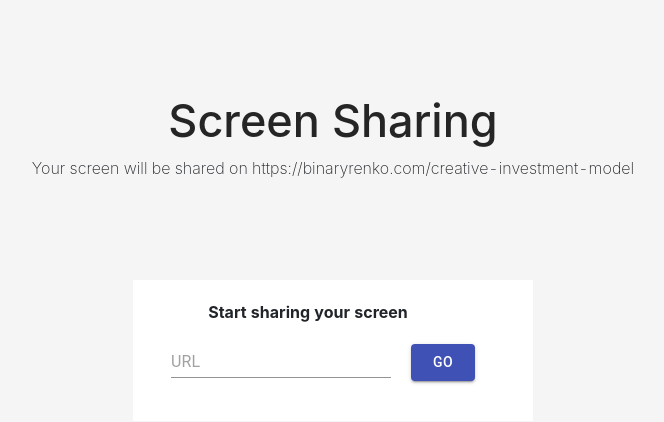
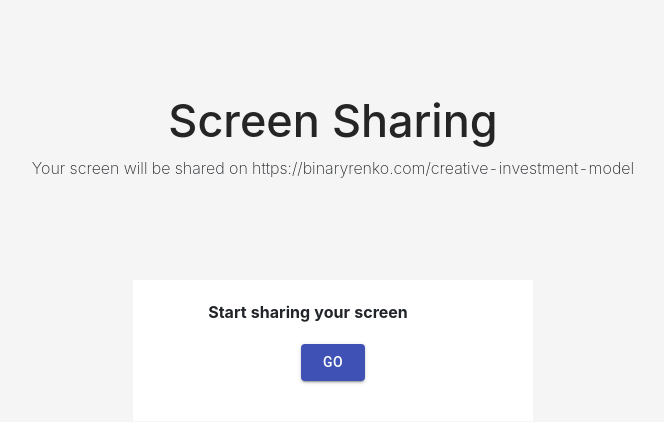
Before and after one commit to AlexThuander/screensharing, a React (Create React App) app: page / in a window 1280 px wide. Shown: the top 422 px of the page, without its empty margins (307-971 px from the left). Built offline with nearby package versions, Linux system fonts and the light colour scheme; the HTML template or start-up script is replaced by a standard one.

Commit message:
Update Home.js

```diff
--- a/src/Home.js
+++ b/src/Home.js
@@ -43,7 +43,7 @@ class Home extends Component {
 					textAlign: "center", margin: "auto", marginTop: "100px"
 				}}>
 					<p style={{ margin: 0, fontWeight: "bold", paddingRight: "50px" }}>Start sharing your screen</p>
-					<Input placeholder="URL" onChange={e => this.handleChange(e)} />
+					{/* <Input placeholder="URL" onChange={e => this.handleChange(e)} /> */}
 					<Button variant="contained" color="primary" onClick={this.join} style={{ margin: "20px" }}>Go</Button>
 				</div>
 			</div>
```
